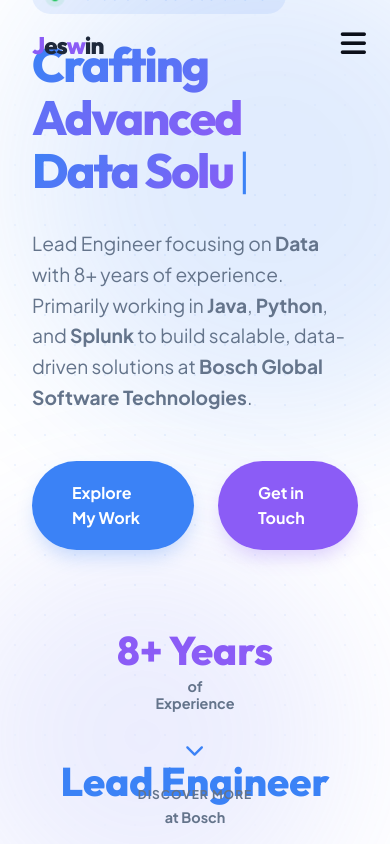
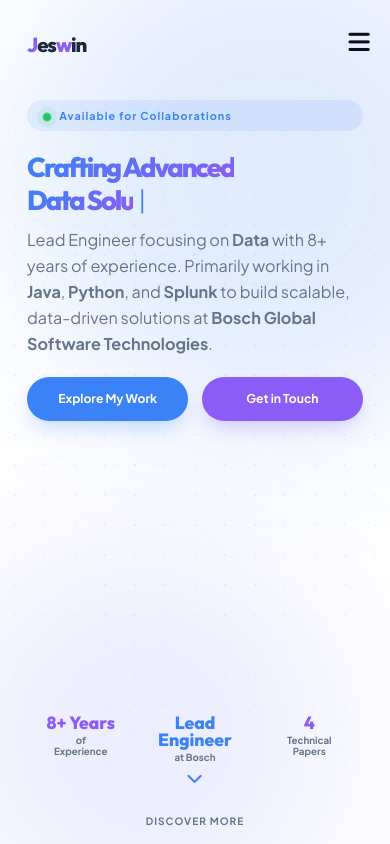
Before and after one commit to jeswin-thomas/jeswin-thomas.github.io, a plain HTML site: page index.html in a window 390 px wide. Shown: the top 844 px of the page. Drawn offline with nearby package versions, Linux system fonts and the light colour scheme; animation ran at ten frames a second.

Commit message:
Fxing responsiveness

```diff
--- a/index.html
+++ b/index.html
@@ -20,7 +20,7 @@
     <script src="https://unpkg.com/typed.js@2.1.0/dist/typed.umd.js"></script>
     <!-- EmailJS SDK -->
     <script type="text/javascript" src="https://cdn.jsdelivr.net/npm/@emailjs/browser@4/dist/email.min.js"></script>
-    <link rel="stylesheet" href="style.css?v=51">
+    <link rel="stylesheet" href="style.css?v=65">
     <style>
         /* Force mobile navigation rules to load directly to bypass browser caching */
         @media (max-width: 1024px) {
@@ -64,6 +64,118 @@
             }
             .nav-cta {
                 margin: 0 !important;
+            }
+            .section {
+                padding: 4rem 0 !important;
+            }
+            .hero {
+                padding-top: 100px !important;
+                height: 100vh !important;
+                height: 100dvh !important;
+                min-height: 100vh !important;
+                min-height: 100dvh !important;
+                display: flex !important;
+                align-items: flex-start !important;
+                position: relative !important;
+                overflow: hidden !important;
+            }
+            .scroll-indicator {
+                bottom: 15px !important;
+            }
+            .hero h1 {
+                font-size: clamp(2rem, 7vw, 3.5rem) !important;
+                line-height: 1.2 !important;
+                margin-bottom: 0.8rem !important;
+            }
+            .hero-description {
+                margin-bottom: 1.5rem !important;
+            }
+            .hero-content {
+                display: flex !important;
+                flex-direction: column !important;
+                justify-content: flex-start !important;
+                height: calc(100vh - 180px) !important;
+                height: calc(100dvh - 180px) !important;
+                width: 100% !important;
+            }
+            .hero-stats {
+                display: flex !important;
+                flex-direction: row !important;
+                justify-content: space-between !important;
+                align-items: flex-start !important;
+                flex-wrap: nowrap !important;
+                gap: 0.5rem !important;
+                width: 100% !important;
+                margin-top: auto !important; /* Push stats row to the bottom of the hero-content */
+            }
+            .stat-item {
+                flex: 1 !important;
+                text-align: center !important;
+                min-width: 0 !important;
+            }
+            .stat-number {
+                font-size: clamp(1.1rem, 4.5vw, 2.2rem) !important;
+                margin-bottom: 0.25rem !important;
+            }
+            .stat-label {
+                font-size: clamp(0.65rem, 2.5vw, 0.9rem) !important;
+                line-height: 1.2 !important;
+                white-space: normal !important;
+            }
+            .stat-item:not(:last-child)::after {
+                display: none !important; /* Hide line dividers to save space */
+            }
+            .hero-actions {
+                display: flex !important;
+                flex-wrap: wrap !important;
+                gap: 1rem !important;
+                width: 100% !important;
+            }
+            .hero-actions .btn {
+                flex: 1 !important;
+                min-width: 140px !important;
+                padding: 0.9rem 1.5rem !important;
+                font-size: 0.9rem !important;
+                text-align: center !important;
+            }
+        }
+
+        /* Short viewport height specific compression for tablets and phones */
+        @media (max-height: 720px) {
+            .hero {
+                padding-top: 75px !important;
+            }
+            .hero h1 {
+                font-size: 1.7rem !important;
+                margin-bottom: 0.4rem !important;
+            }
+            .hero-description {
+                font-size: 0.8rem !important;
+                margin-bottom: 0.8rem !important;
+            }
+            .hero-actions {
+                gap: 0.5rem !important;
+            }
+            .hero-actions .btn {
+                padding: 0.7rem 1.2rem !important;
+                font-size: 0.8rem !important;
+            }
+            .hero-content {
+                height: calc(100vh - 150px) !important;
+                height: calc(100dvh - 150px) !important;
+            }
+            .hero-stats {
+                margin-top: auto !important;
+                gap: 0.2rem !important;
+            }
+            .stat-number {
+                font-size: 1rem !important;
+            }
+            .stat-label {
+                font-size: 0.6rem !important;
+            }
+            .scroll-indicator {
+                bottom: 8px !important;
             }
         }
     </style>
--- a/style.css
+++ b/style.css
@@ -56,6 +56,31 @@ html {
     scroll-behavior: smooth;
     max-width: 100%;
     overflow-x: hidden;
+    font-size: 16px;
+}
+
+@media (max-width: 1200px) {
+    html {
+        font-size: 15px;
+    }
+}
+
+@media (max-width: 992px) {
+    html {
+        font-size: 14.5px;
+    }
+}
+
+@media (max-width: 768px) {
+    html {
+        font-size: 14px;
+    }
+}
+
+@media (max-width: 480px) {
+    html {
+        font-size: 13.5px;
+    }
 }
 
 body {
@@ -417,8 +442,8 @@ nav {
     justify-content: center;
     align-items: flex-start;
     flex-wrap: wrap;
-    gap: 3rem 5rem;
-    margin-top: 5rem;
+    gap: 2rem 4rem;
+    margin-top: 3rem;
 }
 
 .stat-item {
@@ -461,7 +486,7 @@ nav {
 /* Scroll Indicator */
 .scroll-indicator {
     position: absolute;
-    bottom: 40px;
+    bottom: 20px;
     left: 50%;
     transform: translateX(-50%);
     display: flex;
```
